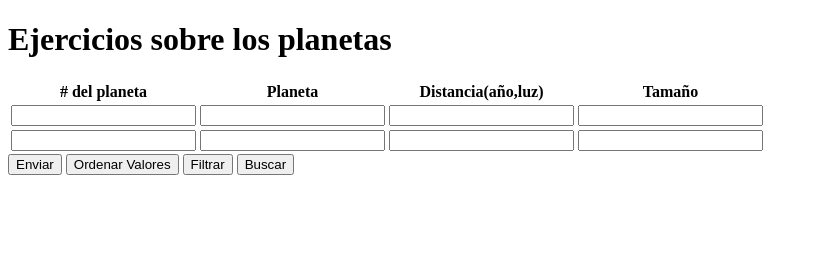
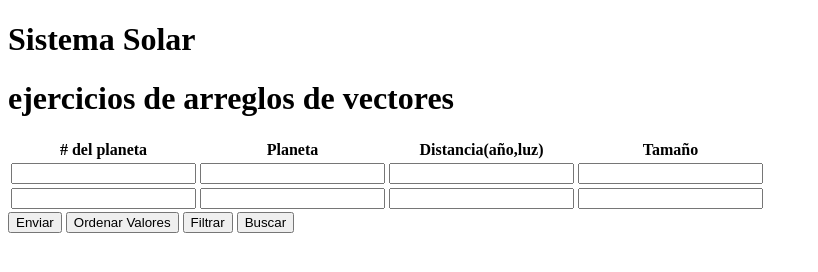
Before and after one commit to Mariayey12/Planeta-, a plain HTML site: page index.html in a window 1280 px wide. Shown: the whole page, without its empty margins (0-818 px from the left). Drawn offline with Linux system fonts and the light colour scheme.

Commit message:
titulo de arreglos

```diff
--- a/index.html
+++ b/index.html
@@ -10,7 +10,8 @@
 </head>
 
 <body>
-    <h1>Ejercicios sobre los planetas </h1>
+    <h1>Sistema Solar</h1>
+    <h1>ejercicios de arreglos de vectores</h1>
     <table>
         <thead>
             <tr>
```
